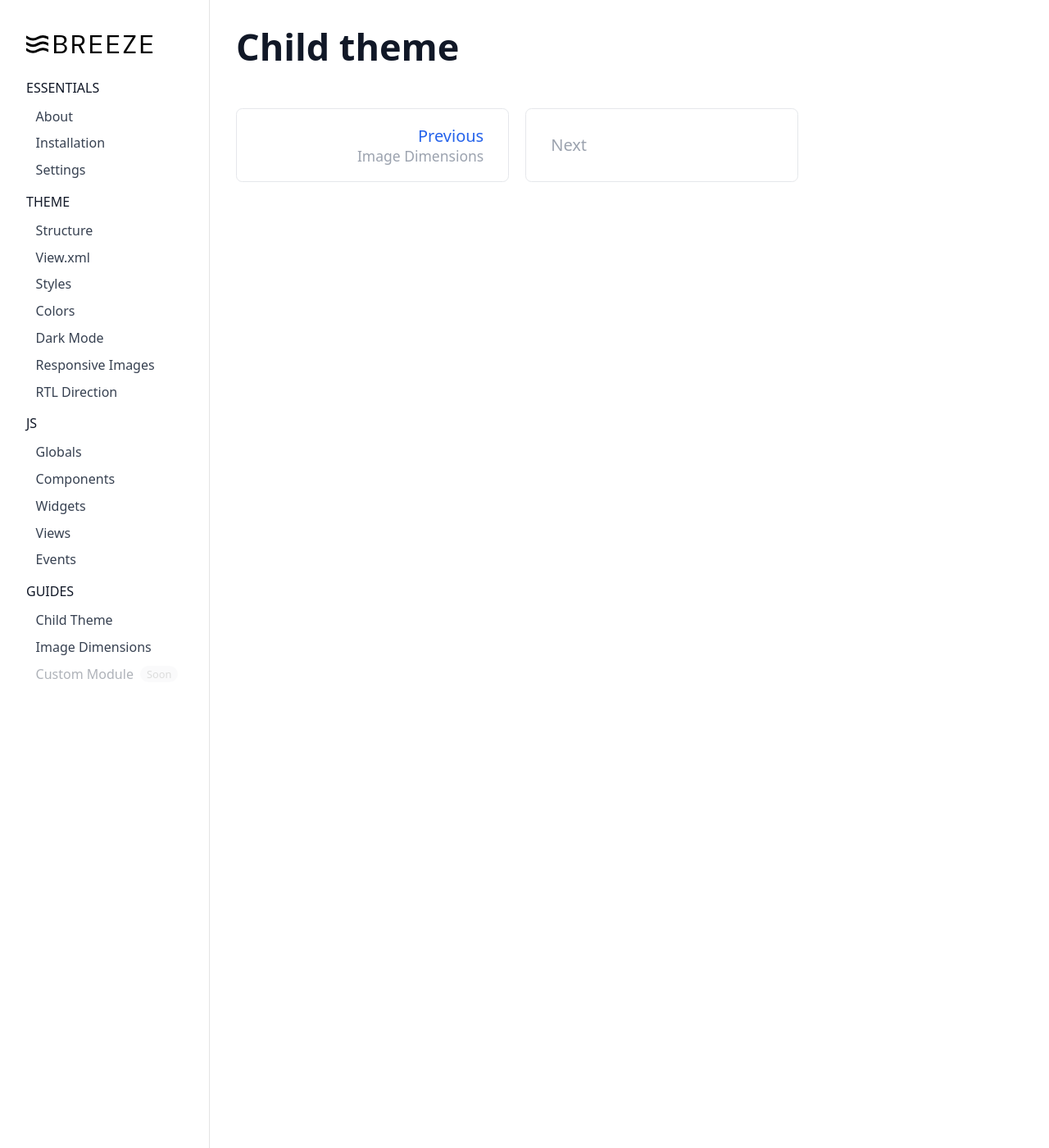
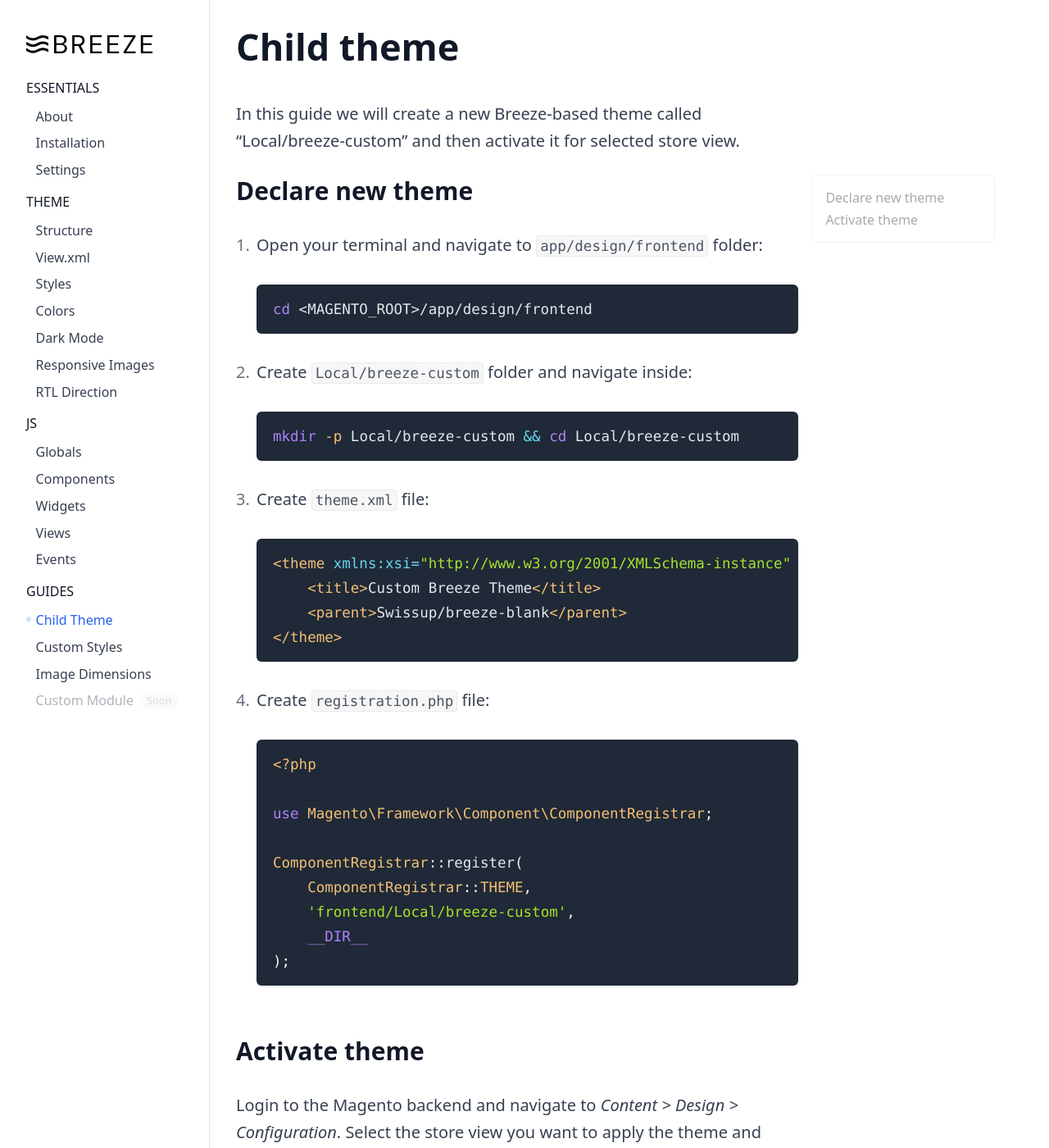
Before and after one commit to breezefront/breezefront.com, a Jekyll site: the page built from collections/_guides/child-theme.md, in a window 1280 px wide and 1400 px high. Shown: the whole window at 82% size. Built offline with Jekyll 4.4.1, drawn with Linux system fonts in a browser that asks for light colours; some of the changed text lies outside the part shown.

Commit message:
Child theme and custom styles guides

````diff
--- a/collections/_guides/child-theme.md
+++ b/collections/_guides/child-theme.md
@@ -1,8 +1,64 @@
 ---
 layout: default
 title: Child Theme
+description: How to create custom Breeze-based theme.
 order: 100
-draft: true
 ---
 
 # Child theme
+
+In this guide we will create a new Breeze-based theme called "Local/breeze-custom"
+and then activate it for selected store view.
+
+* TOC
+{:toc}
+
+## Declare new theme
+
+ 1. Open your terminal and navigate to `app/design/frontend` folder:
+
+    ```bash
+    cd <MAGENTO_ROOT>/app/design/frontend
+    ```
+
+ 2. Create `Local/breeze-custom` folder and navigate inside:
+
+    ```bash
+    mkdir -p Local/breeze-custom && cd Local/breeze-custom
+    ```
+
+ 3. Create `theme.xml` file:
+
+    ```xml
+    <theme xmlns:xsi="http://www.w3.org/2001/XMLSchema-instance" xsi:noNamespaceSchemaLocation="urn:magento:framework:Config/etc/theme.xsd">
+        <title>Custom Breeze Theme</title>
+        <parent>Swissup/breeze-blank</parent>
+    </theme>
+    ```
+
+ 4. Create `registration.php` file:
+
+    ```php
+    <?php
+
+    use Magento\Framework\Component\ComponentRegistrar;
+
+    ComponentRegistrar::register(
+        ComponentRegistrar::THEME,
+        'frontend/Local/breeze-custom',
+        __DIR__
+    );
+    ```
+
+## Activate theme
+
+Login to the Magento backend and navigate to _Content > Design > Configuration_.
+Select the store view you want to apply the theme and press **Edit**.
+
+Select `Custom Breeze Theme` in the **Applied Theme** dropdown and save the config.
+
+---
+
+That's all. You are now using your own custom theme and can override templates,
+[add new styles](/custom-styles), apply layout updates, and
+[change images settings](/image-dimensions).
````
Also changed, not shown: collections/_guides/custom-module.md (+1 -1 lines), collections/_guides/custom-styles.md (added, +46 -0 lines), collections/_guides/image-dimensions.md (+1 -1 lines).
